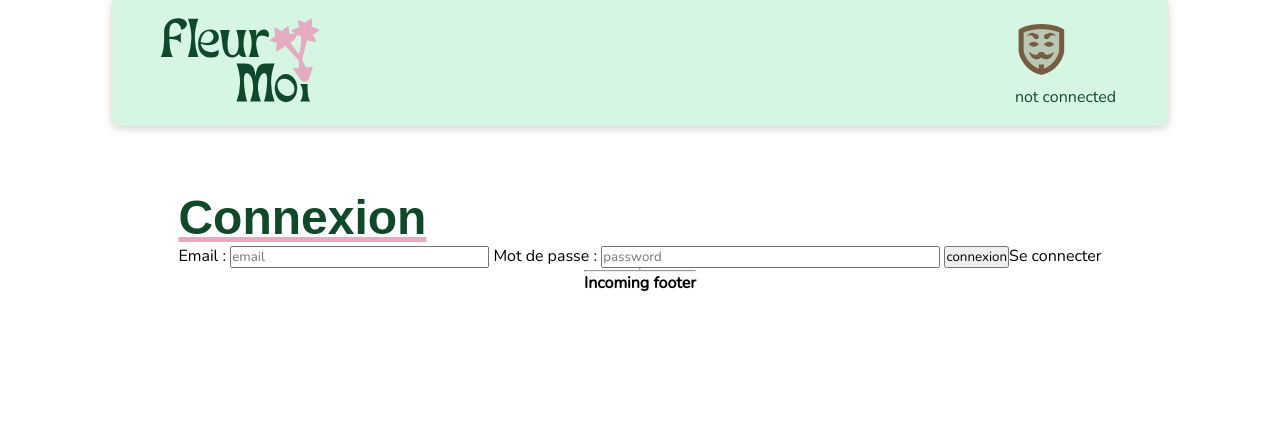
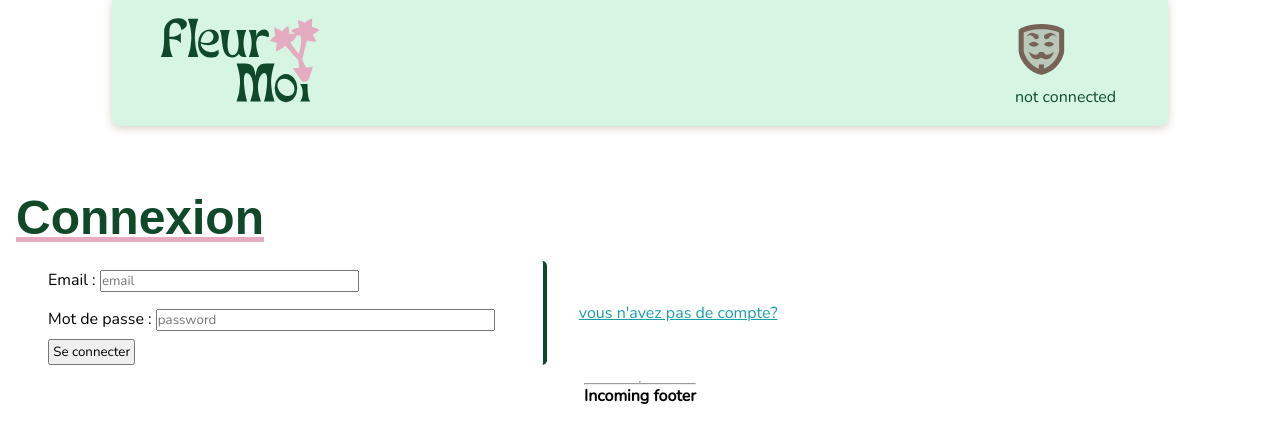
Before and after one commit to Phignis/fleurymoi, a PHP site: page /index.php?action=connexion in a window 1280 px wide. Shown: the top 443 px of the page. Run offline with PHP 8.4, Linux system fonts and the light colour scheme; some web fonts are replaced.

Commit message:
on peut désormais s'inscrire, refonte du style de la page de connexion

```diff
--- a/src/config/config.php
+++ b/src/config/config.php
@@ -6,10 +6,12 @@
 	$secondaryColor = '#f3e8ee';
 	$secondaryDarkerColor = '#e4abc1';
 	$interactibleColor = '#776258';
+	$linkDefault = '#189fa8';
+	$linkDefaultDarker = '#117278';
 
 	function getColors() {
 		global $primaryColor, $primaryLighterColor, $secondaryColor, $secondaryDarkerColor,
-			$interactibleColor;
+			$interactibleColor, $linkDefault, $linkDefaultDarker;
 		// format all var to an object
 		$colors = array(
 			"primary" => $primaryColor,
@@ -17,6 +19,8 @@
 			"secondary" => $secondaryColor,
 			"secondary-darker" => $secondaryDarkerColor,
 			"interactible" => $interactibleColor,
+			"link-default" => $linkDefault,
+			"link-default-darker" => $linkDefaultDarker
 		);
 
 		echo json_encode($colors); // we return to caller the colors, in JSON format
@@ -27,7 +31,7 @@
 
 
 
-	$actionList = ['accueil', 'connexion', 'deconnexion', 'inscription', 'sessionCreate'];
+	$actionList = ['accueil', 'inscription', 'connexion', 'deconnexion', 'newInscription', 'sessionCreate'];
 
 	$serverName = 'localhost';
 	$userName = 'access_fleurYmoi';
--- a/src/programmation/dataBase.php
+++ b/src/programmation/dataBase.php
@@ -38,7 +38,7 @@
 			$result = $DBConnexion->query($query);
 
 			if($result) {
-				return $result->fetch_all(MYSQLI_ASSOC); // get all datas in associative array
+				return ($result instanceof bool) ? $result : $result->fetch_all(MYSQLI_ASSOC); // get all datas in associative array
 			}
 		}
 		return false;
--- a/src/ressources/js/fetchConfig.js
+++ b/src/ressources/js/fetchConfig.js
@@ -1,5 +1,10 @@
 const getConfig = async () => {
 	try {
+
+		const root = document.querySelector(":root");
+
+		if (!root) throw "Can't select :root";
+
 		// Set page in loading state and show loader
 		const res = await fetch(
 			"/config/config.php?" +
@@ -15,12 +20,6 @@ const getConfig = async () => {
 
 		if (!colors) throw "No config fetched";
 
-		// We have the config object
-
-		const root = document.querySelector(":root");
-
-		if (!root) throw "Can't select :root";
-
 		Object.keys(colors).map((colorName) => {
 			root.style.setProperty(`--${colorName}-color`, colors[colorName]);
 		});
--- /dev/null
+++ b/src/ressources/styles/classic/connexion.css
@@ -0,0 +1,22 @@
+.connexion_part {
+	width: 80%;
+	padding: 1rem 2rem;
+}
+
+.connexion_part > *:first-child {
+	padding-right: 3rem;
+	border-right: 0.3rem solid var(--primary-color);
+	border-radius: 0.3rem;
+}
+
+.connexion_part > *:last-child {
+	padding-left: 2rem;
+}
+
+#connect_form .spaced {
+	padding: 0.5rem 0rem;
+}
+
+#connect_button {
+	padding: 0.1rem 0.2rem;
+}
--- a/src/ressources/styles/classic/main.css
+++ b/src/ressources/styles/classic/main.css
@@ -14,6 +14,9 @@
 	--secondary-darker-color: #e4abc1;
 
 	--interactible-color: #745d42;
+
+	--link-default-color: #189fa8;
+	--link-default-darker-color: #117278;
 
 	/* define fonts */
 	--text-font: 'Nunito', sans-serif;
@@ -34,6 +37,17 @@ body {
 	align-items: center;
 }
 
+#page_content {
+	max-width: 1280px;
+	margin: 0 auto;
+	padding: 0rem 1rem;
+	width: 100%;
+	display: flex;
+	flex-direction: column;
+	justify-content: center;
+	align-items: flex-start;
+}
+
 .page_title {
 	font-family: var(--title-font);
 	font-weight: bold;
@@ -42,3 +56,24 @@ body {
 	text-decoration-color: var(--secondary-darker-color);
 	font-size: 3rem;
 }
+
+.legend {
+	font-size: 0.6rem;
+}
+
+.link-default {
+	font-family: var(--text-font);
+	color:var(--link-default-color);
+}
+
+.link-default:hover {
+	color:var(--interactible-color);
+}
+
+.link-default:active {
+	color:var(--secondary-darker-color);
+}
+
+.link-default:visited {
+	color:var(--link-default-darker-color);
+}
--- /dev/null
+++ b/src/ressources/styles/layout.css
@@ -0,0 +1,34 @@
+.flex-column-start-center {
+	display: flex;
+	flex-flow: column wrap;
+	justify-content: flex-start;
+	align-items: center;
+}
+
+.flex-column-start-left {
+	display: flex;
+	flex-flow: column wrap;
+	justify-content: flex-start;
+	align-items: flex-start;
+}
+
+.flex-column-start-right {
+	display: flex;
+	flex-flow: column wrap;
+	justify-content: flex-start;
+	align-items: flex-end;
+}
+
+.flex-row-start-center {
+	display: flex;
+	flex-flow: row wrap;
+	justify-content: flex-start;
+	align-items: center;
+}
+
+.flex-row-spbetween-center {
+	display: flex;
+	flex-flow: row wrap;
+	justify-content: space-between;
+	align-items: center;
+}
--- a/src/views/connexion.php
+++ b/src/views/connexion.php
@@ -7,30 +7,42 @@
 
 		<meta name="viewport" content="width=device-width, initial-scale=1.0">
 
+		<script src="ressources/js/fetchConfig.js"></script>
+
 		<link rel="icon" href="ressources/images/logos/min_logo_fleurYmoi.ico">
 
 
 		<link rel="stylesheet" href="ressources/styles/classic/main.css">
+		<link rel="stylesheet" href="ressources/styles/classic/connexion.css">
+		<link rel="stylesheet" href="ressources/styles/layout.css">
 		<link rel="stylesheet" href="ressources/styles/classic/header.css">
-
-		<script src="ressources/js/session/startSession.js"></script>
 	</head>
 
 	<body>
 		<?php require("ressources/html_parts/header.php"); ?>
 
-		<section id="page_content">
+		<section id="page_content" class="flex-column-start-left">
 			<h1 class="page_title">
 				Connexion
 			</h1>
-			<form id="connect_form" name="connect_form" method="post" action="index.php?action=sessionCreate">
-
-				<label for="email">Email :</label>
-				<input type="email" name="email" placeholder="email" size="30" maxlength="40" />
-				<label for="password">Mot de passe :</label>
-				<input type="password" name="password" placeholder="password" size="40" />
-				<input type="submit" class="primary_button" id="connect_button" value="connexion">Se connecter</button>
-			</form>
+			<div class="flex-row-start-center connexion_part">
+				<form id="connect_form" class="flex-column-start-left" name="connect_form" method="post" action="index.php?action=sessionCreate">
+					<div class="spaced">
+						<label for="email">Email :</label>
+						<input type="email" name="email" placeholder="email" size="30" maxlength="40" />
+					</div>
+					<div class="spaced">
+						<label for="password">Mot de passe :</label>
+						<input type="password" name="password" placeholder="password" size="40" />
+					</div>
+					<input type="submit" class="primary_button" id="connect_button" value="Se connecter" />
+				</form>
+				<div>
+					<a href="index.php?action=inscription" class="link-default">
+						vous n'avez pas de compte?
+					</a>
+				</div>
+			</div>
 		</section>
 
 
--- a/src/views/listPossededPlants.php
+++ b/src/views/listPossededPlants.php
@@ -23,6 +23,8 @@
 		<?php
 			require("ressources/html_parts/header.php");
 		?>
+
+		<section id="page_content">
 
 			<h1 class="page_title">
 				Plantes
@@ -59,6 +61,7 @@
 					}
 				?>
 			</p>
+		</section>
 
 		<?php include("ressources/html_parts/footer.php"); // we can print page without footer (no important infos) ?>
 	</body>
```
Also changed, not shown: src/config/session.php (+22 -0 lines), src/programmation/menu.php (+41 -12 lines), src/ressources/styles/classic/inscription.css (added, +12 -0 lines), src/views/inscription.php (added, +55 -0 lines). Lines whose indentation alone changed are shown as unchanged.
